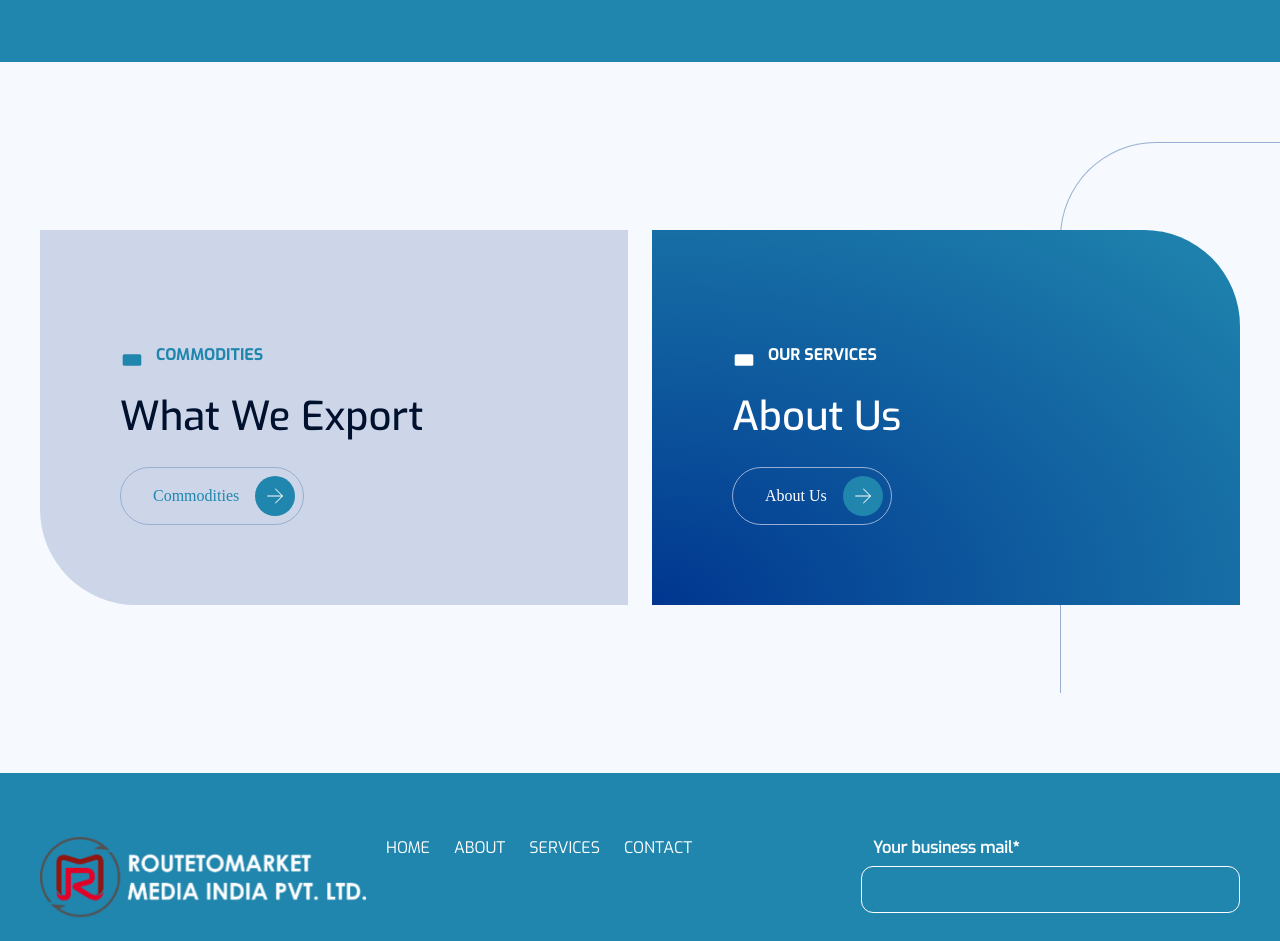
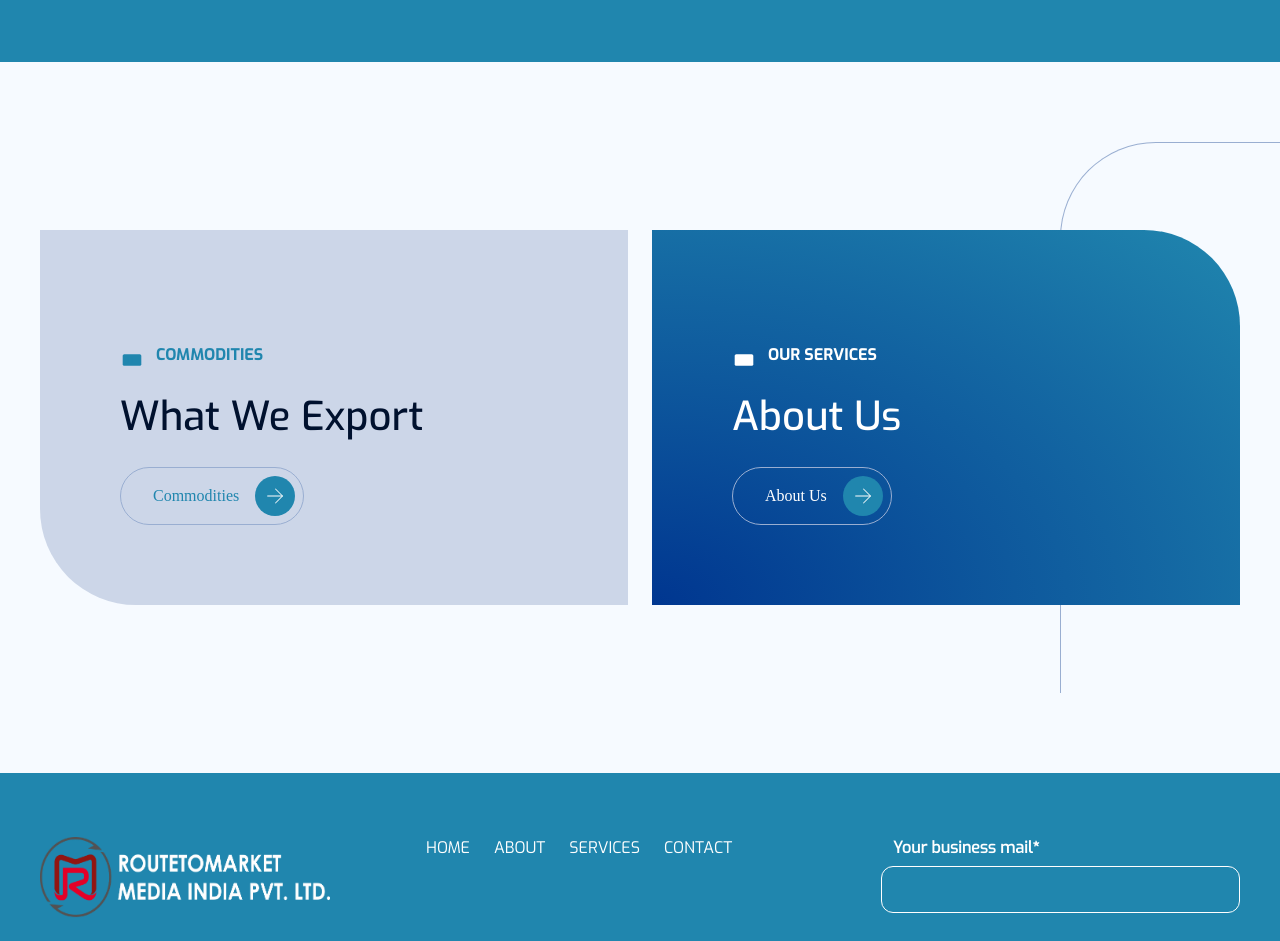
Before and after one commit to parthbuilds/Logistics-R2MI, a Next.js app: page /Careers in a window 1280 px wide. Shown: the part 4051-4992 px from the top of the page. Built offline with nearby package versions, Linux system fonts and the light colour scheme; a web font is replaced by a local one.

Commit message:
Final
Final push haha

```diff
--- a/src/app/components/Home/footer/footer.module.css
+++ b/src/app/components/Home/footer/footer.module.css
@@ -397,13 +397,13 @@
 
 .flipContainer {
   position: relative;
-  width: 250px;
+  width: 290px;
   height: 80px;
 }
 
 .logoImage {
   position: absolute;
-  width: auto;
+  width: 100%;
   height: 100%;
   backface-visibility: hidden;
   transition: transform 0.6s ease;
--- a/src/app/components/Home/location_slider/location.module.css
+++ b/src/app/components/Home/location_slider/location.module.css
@@ -142,7 +142,7 @@
   content: "";
   position: absolute;
   top: 8;
-  left: 5;
+  left: 8;
   width: 70%;
   height: 70%;
   background-image: url('/images/RTXlogowhite.svg');
```
